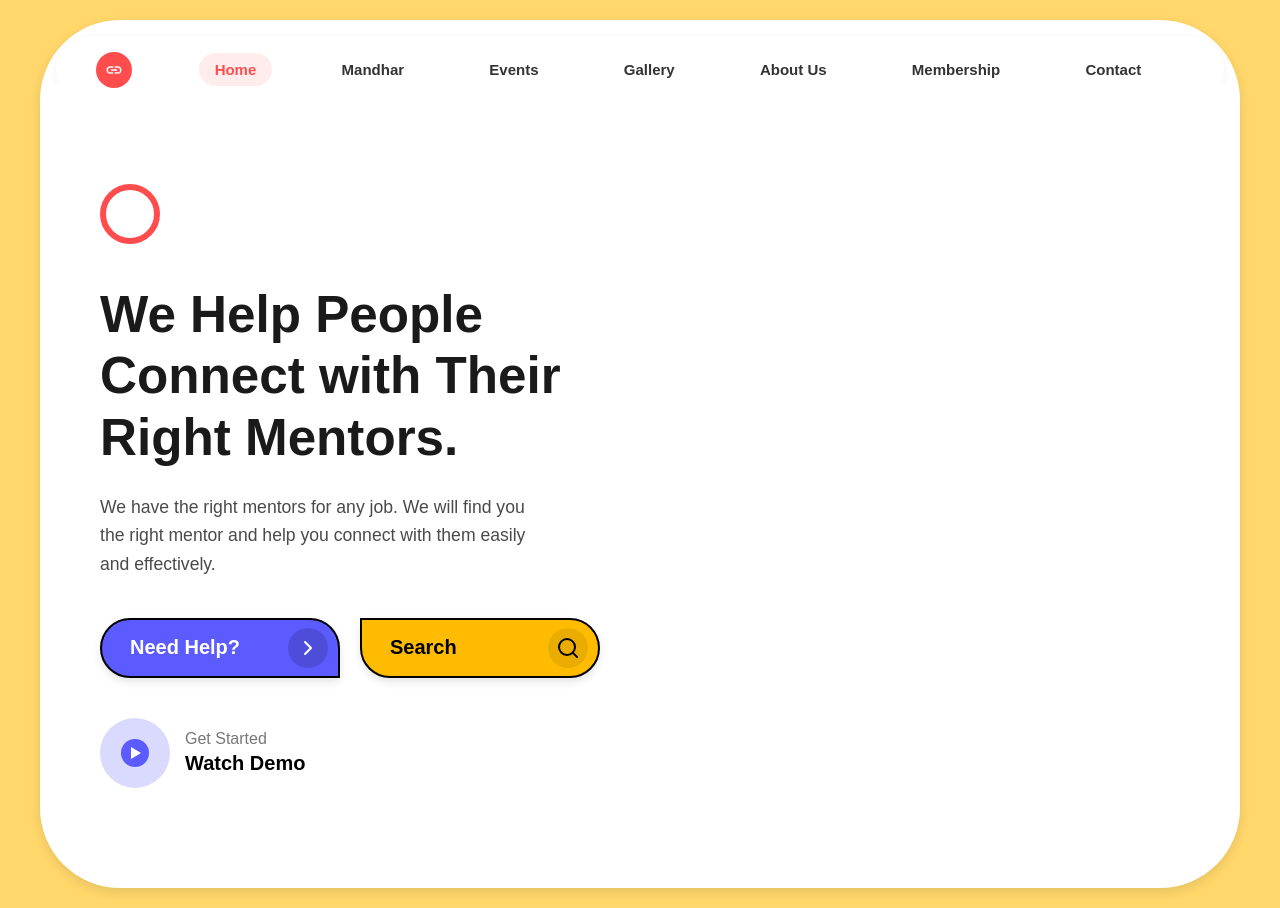
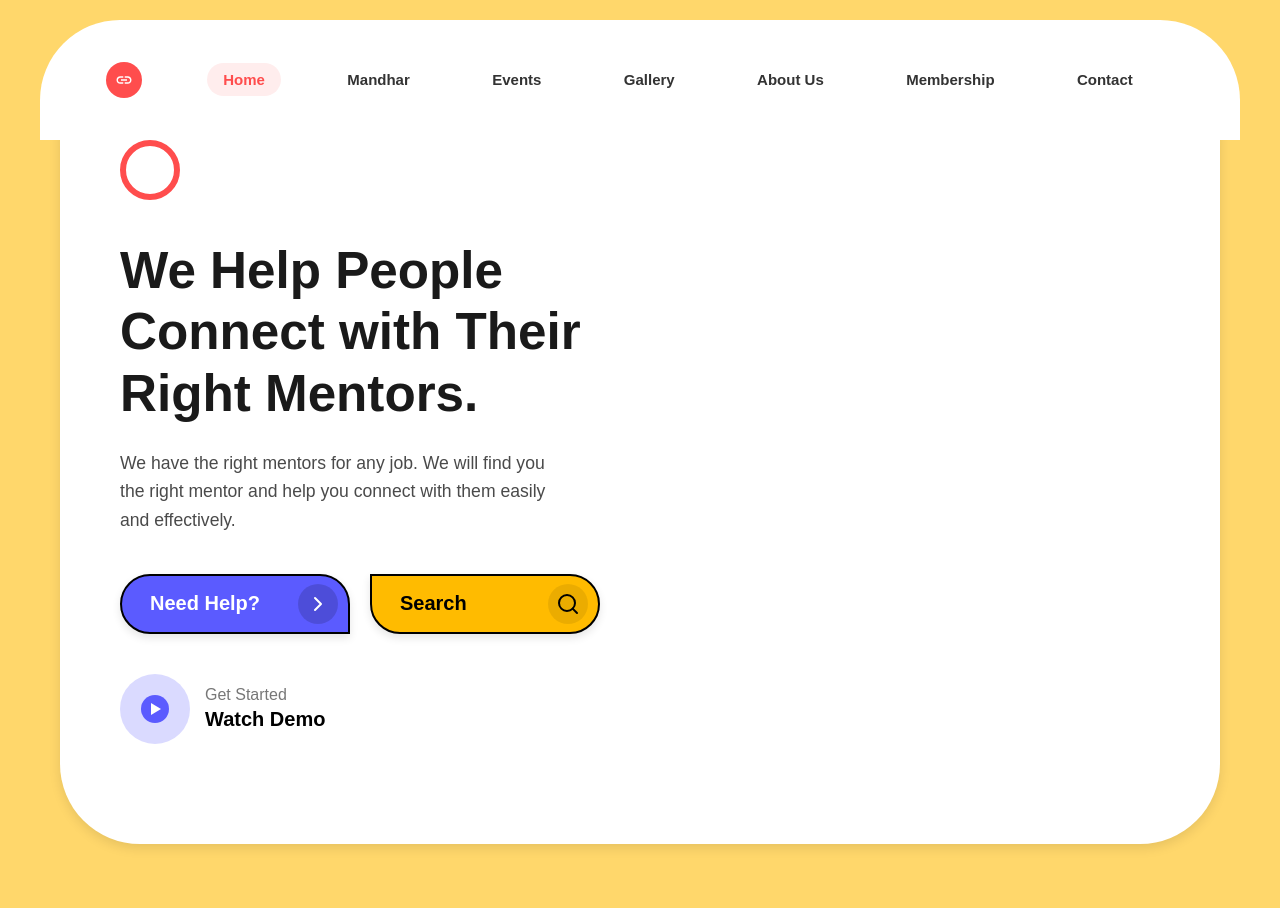
Before and after one commit to yranjan06/Project-Mandhar, a plain HTML site: page index.html in a window 1280 px wide. Drawn offline with Linux system fonts and the light colour scheme.

Commit message:
navar stable with content

```diff
--- a/assets/MentorSection.css
+++ b/assets/MentorSection.css
@@ -9,7 +9,7 @@
 /* Left section of mentor section */
 .left-section {
     width: 50%;
-    padding: 60px 40px;
+    padding: 80px 40px;
     box-sizing: border-box;
 }
 
@@ -18,7 +18,7 @@
     width: 50%;
     background-color: #f8f8f8;
     min-height: 500px;
-    border-radius: 20px;
+    border-radius: 80px;
 }
 
 /* Mentor logo styles */
--- a/assets/Navbar.css
+++ b/assets/Navbar.css
@@ -8,8 +8,19 @@
 
   /* Navbar styles */
   .navbar-container {
+    border-radius: 80px 80px 0 0; /* Rounded top corners */
+
+    position: fixed;
+    top: 20px; /* For example, if your page-container has a 20px margin */
+    left: 50%;
+    transform: translateX(-50%);
     width: 100%;
-    padding: 16px 16px 0;
+    max-width: 1200px; /* Same as your page-container */
+    z-index: 10;
+    padding: 26px; /* Reuse your original padding if needed */
+    background-color: white; /* Set the desired background */
+
+
   }
 
   .navbar {
@@ -18,10 +29,12 @@
     align-items: center;
     padding: 16px 40px;
     width: 100%;
-    position: relative;
-    z-index: 1000;
-    border-radius: 50px;
-    box-shadow: 0 2px 8px rgba(0, 0, 0, 0.05);
+    position: sticky;
+    top: 0;
+    z-index: 999;
+    border-radius: 80px 80px 0 0;
+
+
   }
 
   .logo {
--- a/assets/main.css
+++ b/assets/main.css
@@ -15,15 +15,18 @@ body {
     max-width: 1200px;
     background-color: white;
     border-radius: 80px 80px 80px 80px;
-    margin: 20px;
+    margin: 60px;
     overflow: hidden;
     box-shadow: 0 4px 12px rgba(0, 0, 0, 0.1);
+
 }
 
 /* Hero section container */
 .hero-container {
     width: 100%;
     padding: 0 20px 60px;
+
+
 }
 
 /* Hero content layout */
@@ -31,6 +34,7 @@ body {
     display: flex;
     position: relative;
     z-index: 1;
+
 }
 
 /* Left section of hero */
```
